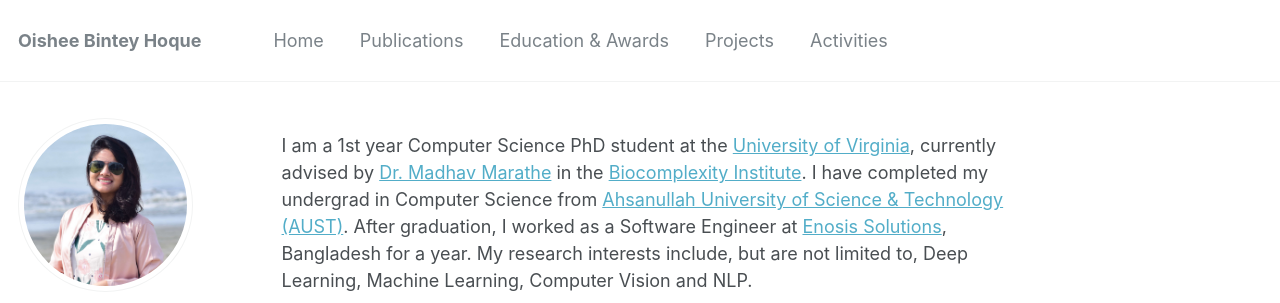
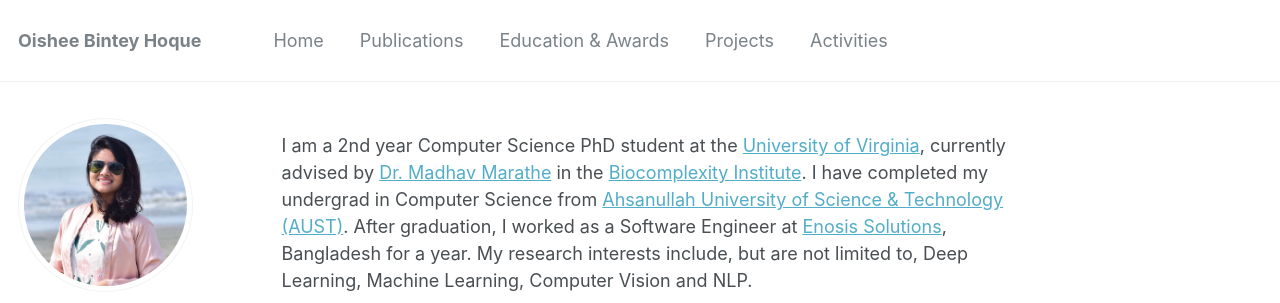
Before and after one commit to oishee-hoque/oishee-hoque.github.io, a Jekyll site: the page built from _pages/about.md, in a window 1280 px wide and 900 px high. Shown: the top 303 px of the window. Built offline with Jekyll 4.4.1, drawn with Linux system fonts in a browser that asks for light colours; some of the changed lines change nothing that is shown.

Commit message:
Update about.md

```diff
--- a/_pages/about.md
+++ b/_pages/about.md
@@ -8,7 +8,7 @@ redirect_from:
   - /about.html
 ---
 
-I am a 1st year Computer Science PhD student at the [University of Virginia](https://engineering.virginia.edu/departments/computer-science), currently advised by [Dr. Madhav Marathe](https://engineering.virginia.edu/faculty/madhav-marathe) in the [Biocomplexity Institute](https://biocomplexity.virginia.edu/). I have completed my undergrad in Computer Science from [Ahsanullah University of Science & Technology (AUST)](http://aust.edu/). After graduation, I worked as a Software Engineer at [Enosis Solutions](https://www.enosisbd.com/), Bangladesh for a year. My research interests include, but are not limited to, Deep Learning, Machine Learning, Computer Vision and NLP.
+I am a 2nd year Computer Science PhD student at the [University of Virginia](https://engineering.virginia.edu/departments/computer-science), currently advised by [Dr. Madhav Marathe](https://engineering.virginia.edu/faculty/madhav-marathe) in the [Biocomplexity Institute](https://biocomplexity.virginia.edu/). I have completed my undergrad in Computer Science from [Ahsanullah University of Science & Technology (AUST)](http://aust.edu/). After graduation, I worked as a Software Engineer at [Enosis Solutions](https://www.enosisbd.com/), Bangladesh for a year. My research interests include, but are not limited to, Deep Learning, Machine Learning, Computer Vision and NLP.
 
 **Contact**: gza5dr (at) virginia (dot) edu
 
@@ -40,13 +40,3 @@ I am a 1st year Computer Science PhD student at the [University of Virginia](htt
 - Real-Time BdSl Sign Letter and Word Recognition [[Demo Video]](https://youtu.be/OU8IFpR0_sU).
 
 ---
-
-<!-- Google tag (gtag.js) -->
-<script async src="https://www.googletagmanager.com/gtag/js?id=G-37E1610WB8"></script>
-<script>
-  window.dataLayer = window.dataLayer || [];
-  function gtag(){dataLayer.push(arguments);}
-  gtag('js', new Date());
-
-  gtag('config', 'G-37E1610WB8');
-</script>
```
